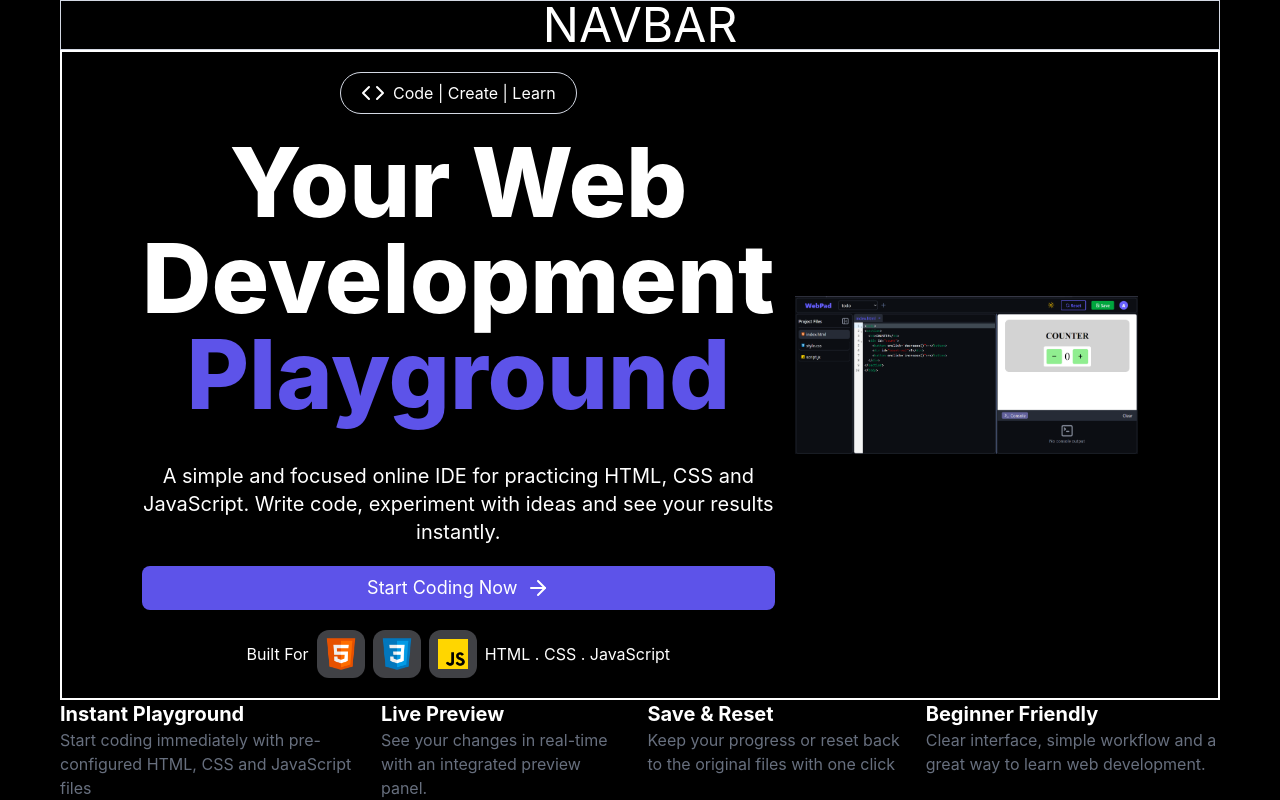
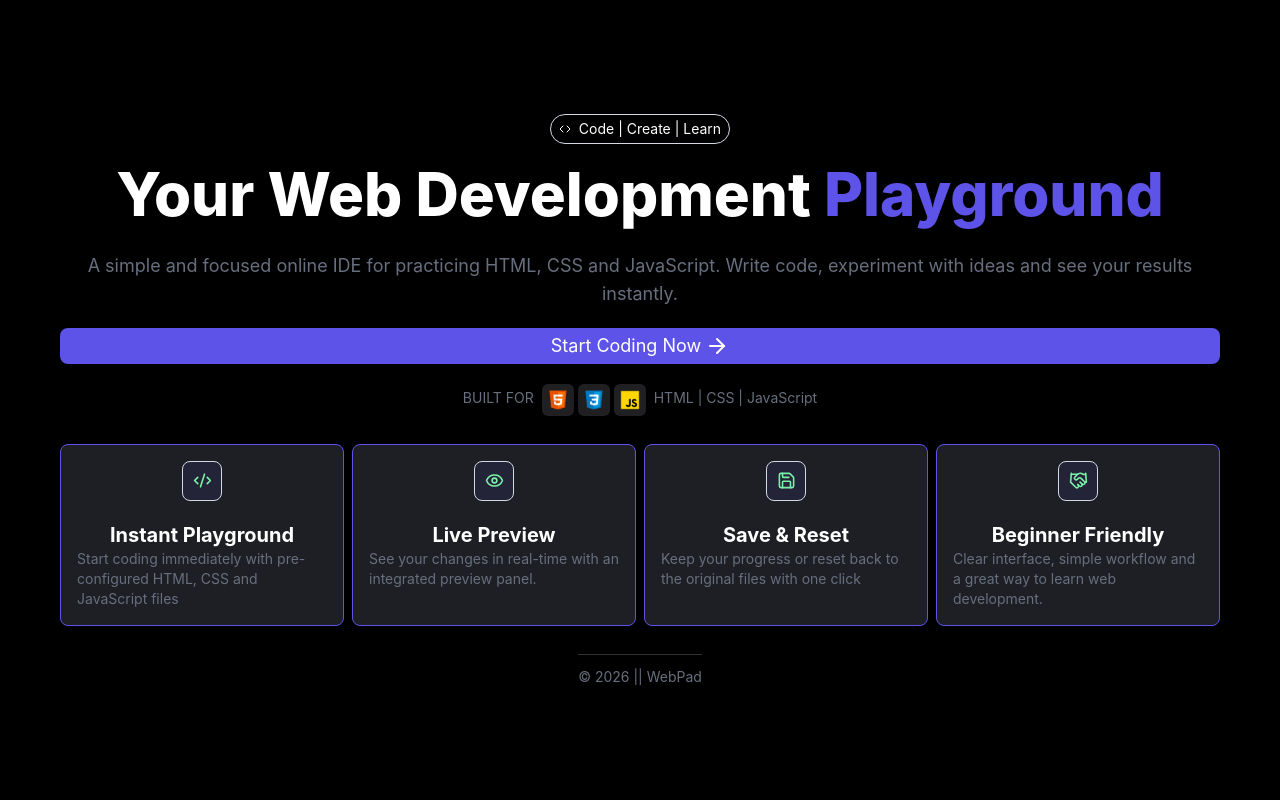
Before and after one commit to thisisarijit/WebPad, a React (Vite) app: page / in a window 1280 px wide. Built offline with nearby package versions, Linux system fonts and the light colour scheme.

Commit message:
build home page and implement rename and delete project features

```diff
--- a/src/components/ui/ResetModal.jsx
+++ b/src/components/ui/ResetModal.jsx
@@ -1,6 +1,6 @@
 import React from "react";
 
-const ResetModal = ({ isOpen, title, message, onCancel, onConfirm }) => {
+const ResetModal = ({ isOpen, title, message, onCancel, onConfirm, confirmText = "Confirm", }) => {
   if (!isOpen) return null;
 
   return (
@@ -20,7 +20,7 @@ const ResetModal = ({ isOpen, title, message, onCancel, onConfirm }) => {
             Cancel
           </button>
           <button type="button" className="cosmic-button" onClick={onConfirm}>
-            Reset
+            {confirmText}
           </button>
         </div>
       </div>
--- a/src/pages/Editor.jsx
+++ b/src/pages/Editor.jsx
@@ -240,20 +240,107 @@ const Editor = () => {
     setShowResetModal(false);
   };
 
-  const handleRenameProject = () => {};
+  const handleRenameProject = () => {
+    const currentProject = projects.find(
+      (project) => project.id === activeProjectId,
+    );
 
-  const handleDeleteProject = () => {};
+    if (!currentProject) return;
+
+    const projectName = window.prompt("Rename Project?", currentProject.name);
+    if (projectName === null) return;
+
+    const trimmedName = projectName.trim();
+    if (!trimmedName) {
+      alert("Project name can not be empty");
+      return;
+    }
+
+    const alreadyExist = projects.some(
+      (project) =>
+        project.id !== activeProjectId &&
+        project.name.toLowerCase() === trimmedName.toLowerCase(),
+    );
+    if (alreadyExist) {
+      alert("A project with this name already exists.");
+      return;
+    }
+
+    setProjects((prevProjects) => {
+      const updatedProjects = prevProjects.map((project) =>
+        project.id === activeProjectId
+          ? {
+              ...project,
+              name: trimmedName,
+            }
+          : project,
+      );
+
+      localStorage.setItem(
+        STORAGE_KEY,
+        JSON.stringify({
+          projects: updatedProjects,
+          activeProjectId,
+        }),
+      );
+
+      return updatedProjects;
+    });
+  };
+
+  const [showDeleteModal, setShowDeleteModal] = useState(false);
+
+  const handleDeleteRequest = () => {
+    if (projects.length <= 1) {
+      alert("You can not delete the last project.");
+      return;
+    }
+    setShowDeleteModal(true);
+  };
+
+  const handleDeleteProject = () => {
+    if (projects.length <= 1) return;
+
+    const deletedIndex = projects.findIndex(
+      (project) => project.id === activeProjectId,
+    );
+    if (deletedIndex === -1) {
+      return;
+    }
+    const updatedProjects = projects.filter(
+      (project) => project.id !== activeProjectId,
+    );
+
+    const newActiveProject =
+      updatedProjects[deletedIndex] ?? updatedProjects[deletedIndex - 1];
+
+    const updatedActiveProjectId = newActiveProject.id;
+    setProjects(updatedProjects);
+    setActiveProjectId(updatedActiveProjectId);
+
+    localStorage.setItem(
+      STORAGE_KEY,
+      JSON.stringify({
+        projects: updatedProjects,
+        activeProjectId: updatedActiveProjectId,
+      }),
+    );
+
+    setShowDeleteModal(false);
+  };
 
   return (
     <>
       <div className="h-screen min-h-0 w-screen overflow-hidden flex flex-col p-1 gap-1">
         <Navbar
-          handleSave={handleSave}
-          handleReset={handleResetRequest}
           projects={projects}
           activeProjectId={activeProjectId}
           setActiveProjectId={setActiveProjectId}
           handleCreateProject={handleCreateProject}
+          handleRenameProject={handleRenameProject}
+          handleDeleteRequest={handleDeleteRequest}
+          handleSave={handleSave}
+          handleReset={handleResetRequest}
         />
         <div className="min-h-0 flex-1">
           <EditorSection
@@ -265,12 +352,23 @@ const Editor = () => {
             setOpenFileIds={setOpenFileIds}
           />
         </div>
+        {/* R E S E T  PROJECT*/}
         <ResetModal
           isOpen={showResetModal}
           title="Reset Project?"
           message="This will reset the project to its initial state. Your current changes will be lost."
           onCancel={() => setShowResetModal(false)}
           onConfirm={handleReset}
+          confirmText="Reset"
+        />
+        {/* D E L E T E  PROJECT */}
+        <ResetModal
+          isOpen={showDeleteModal}
+          title="Delete Project?"
+          message={`Are you sure you want to delete "${activeProject?.name}"? This action cannot be undone.`}
+          onCancel={() => setShowDeleteModal(false)}
+          onConfirm={handleDeleteProject}
+          confirmText="Delete"
         />
       </div>
     </>
--- a/src/pages/Home.jsx
+++ b/src/pages/Home.jsx
@@ -1,78 +1,103 @@
-import { ArrowBigRight, ArrowRight, Code, Code2, icons } from "lucide-react";
+import { ArrowRight, Code, Code2, Eye, Handshake, Save } from "lucide-react";
 import htmlLogo from "../../public/html_logo.png";
 import cssLogo from "../../public/css_logo.png";
 import jsLogo from "../../public/js_logo.png";
-import editorPage from "../../public/editorPage.png";
 
 const features = [
   {
     name: "instant playground",
     details:
       "Start coding immediately with pre-configured HTML, CSS and JavaScript files",
-    icons: "<Console />",
+    icon: Code2,
   },
   {
     name: "live preview",
     details: "See your changes in real-time with an integrated preview panel.",
-    icons: "<Console />",
+    icon: Eye,
   },
   {
     name: "save & reset",
     details:
       "Keep your progress or reset back to the original files with one click",
-    icons: "<Console />",
+    icon: Save,
   },
   {
     name: "beginner friendly",
     details:
       "Clear interface, simple workflow and a great way to learn web development.",
-    icons: "<Console />",
+    icon: Handshake,
   },
 ];
 
 const Home = () => {
   return (
-    <div className="flex flex-col h-screen text-white bg-black px-15">
-      <div className="border text-5xl">NAVBAR</div>
-
-      <div className="border-white border-2 flex gap-5 p-20 flex-1 min-h-0 items-center justify-start">
+    <div className="flex flex-col min-h-screen text-white bg-black px-15 py-5 items-center justify-center md:gap-5">
       <div className="flex flex-col gap-5 justify-center items-center">
-          <span className="border rounded-full px-5 py-2 flex gap-2"> <Code /> Code | Create | Learn</span>
-          <h1 className="text-8xl pb-5 font-extrabold overflow-hidden">Your Web Development <span className="text-accent">Playground</span></h1>
-          <p className="text-xl">
+        <span className="border rounded-full px-2 md:py-1 flex gap-2 text-xs md:text-sm items-center">
+          {" "}
+          <Code size={12} /> Code | Create | Learn
+        </span>
+        <h1 className=" text-4xl md:text-5xl lg:text-6xl pb-2 font-extrabold overflow-hidden">
+          Your Web Development <span className="text-accent">Playground</span>
+        </h1>
+        <p className="text-text-secondary text-xs md:text-md lg:text-lg">
           A simple and focused online IDE for practicing HTML, CSS and
           JavaScript. Write code, experiment with ideas and see your results
           instantly.
         </p>
-          <button className="w-full p-2 text-lg text-white rounded-lg bg-accent flex justify-center items-center gap-2">
+        <button className="w-full md:p-1 px-2 py-1 text-sm md:text-md lg:text-lg text-white rounded-lg bg-accent flex justify-center items-center gap-1">
           Start Coding Now <ArrowRight />
         </button>
-          <div className="flex gap-2">
-            <p className="mt-3">Built For</p>
-            <span className="flex items-center justify-center gap-2">
-              <img src={htmlLogo} alt="" className="h-12 p-1 bg-border/30 rounded-xl" />
-              <img src={cssLogo} alt="" className="h-12 p-1 bg-border/30 rounded-xl" />
-              <img src={jsLogo} alt="" className="h-12 p-1 bg-border/30 rounded-xl" />
+        <div className="flex gap-2 justify-center w-full text-xs md:text-sm text-text-secondary">
+          <p className="mt-1">BUILT FOR</p>
+          <span className="flex items-center justify-center gap-1">
+            <img
+              src={htmlLogo}
+              alt="HTML Logo"
+              className="h-7 md:h-8 p-1 bg-border/15 rounded-md"
+            />
+            <img
+              src={cssLogo}
+              alt="CSS Logo"
+              className="h-7 md:h-8 p-1 bg-border/15 rounded-md"
+            />
+            <img
+              src={jsLogo}
+              alt="JS Logo"
+              className="h-7 md:h-8 p-1 bg-border/15 rounded-md"
+            />
           </span>
-            <p className="mt-3">HTML . CSS . JavaScript</p>
-          </div>
-        </div>
-
-        {/* editor image */}
-        <div className="">
-          <img src={editorPage} alt="Editor Page" className="" />
+          <p className="mt-1">HTML | CSS | JavaScript</p>
         </div>
       </div>
 
       {/* Features */}
-      <div className="flex justify-evenly gap-5">
-        {features.map((feature)=> (
-          <div className="flex flex-col text-left">
-            <h1 className="capitalize text-xl font-bold">{feature.name}</h1>
-            <p className="text-text-secondary">{feature.details}</p>
+      <div className="grid grid-cols-1 sm:grid-cols-2 lg:grid-cols-4 gap-2 my-2">
+        {features.map((feature) => {
+          const Icon = feature.icon;
+          return (
+            <div
+              key={feature.name}
+              className="border border-accent flex flex-col items-center md:text-left bg-panel/20 p-2 md:p-4 rounded-lg"
+            >
+              <div className="border mb-5 flex h-8 md:h-10 w-8 md:w-10 items-center justify-center rounded-lg bg-accent/10 text-green-300 transition-all duration-300 group-hover:bg-accent group-hover:text-white">
+                  <Icon size={19} />
                 </div>
-        ))}
+              <h1 className="capitalize font-bold text-sm md:text-xl">
+                {feature.name}
+              </h1>
+              <p className="text-text-secondary text-xs md:text-sm">
+                {feature.details}
+              </p>
             </div>
+          );
+        })}
+      </div>
+
+      <footer className="mx-auto flex max-w-7xl items-center justify-between border-t border-white/20 pt-3 text-sm text-text-secondary">
+        <span>&copy; {new Date().getFullYear()} || WebPad</span>
+        {/* <span>| WebPad</span> */}
+      </footer>
     </div>
   );
 };
```
Also changed, not shown: src/components/Navbar.jsx (+108 -17 lines), public/editorPage.png (deleted). Lines whose indentation alone changed are shown as unchanged.
